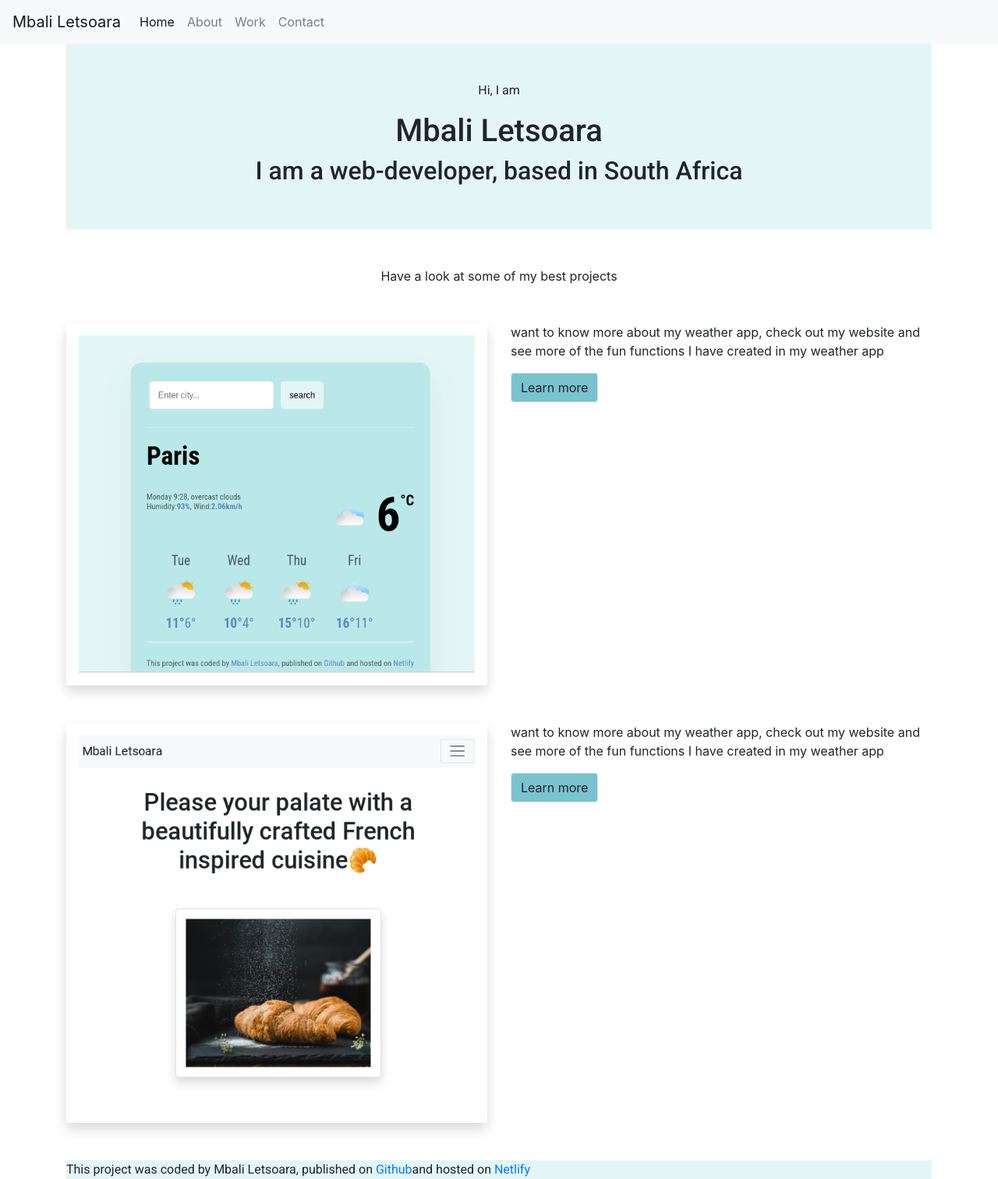
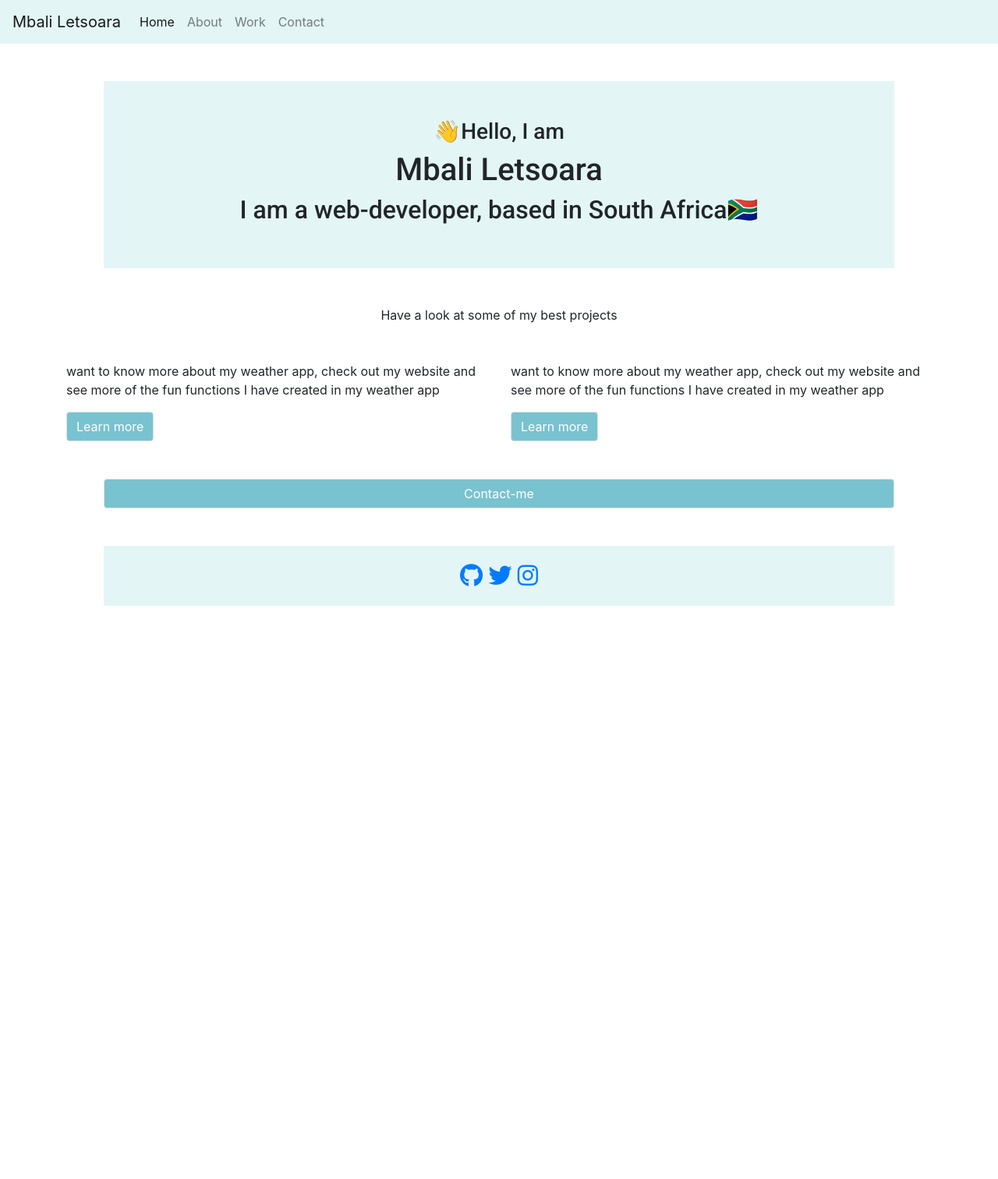
Before and after one commit to Mbalie3737/portfolio-project, a plain HTML site: page index.html in a window 1280 px wide. Shown: the whole page at 78% size. After the commit the page ends 825 px from the top, so only its background shows below. Drawn offline with nearby package versions, Linux system fonts and the light colour scheme.

Commit message:
added css,button and made website SEO friendly

```diff
--- a/index.html
+++ b/index.html
@@ -3,55 +3,65 @@
 <head>
     <meta charset="UTF-8">
     <meta name="viewport" content="width=device-width, initial-scale=1.0">
+    <meta name="description" content="Mbali-Letsoara-is a web-developer_front-end">
     <link rel="stylesheet" href="https://cdn.jsdelivr.net/npm/bootstrap@4.3.1/dist/css/bootstrap.min.css" integrity="sha384-ggOyR0iXCbMQv3Xipma34MD+dH/1fQ784/j6cY/iJTQUOhcWr7x9JvoRxT2MZw1T" crossorigin="anonymous">
     <link rel="stylesheet" href="styles.css">
     <link rel="preconnect" href="https://fonts.googleapis.com">
 <link rel="preconnect" href="https://fonts.gstatic.com" crossorigin>
 <link href="https://fonts.googleapis.com/css2?family=Barlow+Semi+Condensed:ital,wght@0,100;0,200;0,300;0,400;0,500;0,600;0,700;0,800;0,900;1,100;1,200;1,300;1,400;1,500;1,600;1,700;1,800;1,900&family=Roboto:ital,wght@0,100;0,300;0,400;0,500;0,700;0,900;1,100;1,300;1,400;1,500;1,700;1,900&display=swap" rel="stylesheet">
-    <title>Mbali Letsoara</title>
+<script src="https://kit.fontawesome.com/10a7e9a9ff.js" crossorigin="anonymous"></script>
+
+    <title>Mbali Letsoara_front-end-developer</title>
 </head>
 <body>
-    <nav class="navbar navbar-expand-lg navbar-light bg-light">
+    <nav class="navbar navbar-expand-lg navbar-light">
         <a class="navbar-brand" href="#">Mbali Letsoara</a>
         <button class="navbar-toggler" type="button" data-toggle="collapse" data-target="#navbarNavAltMarkup" aria-controls="navbarNavAltMarkup" aria-expanded="false" aria-label="Toggle navigation">
           <span class="navbar-toggler-icon"></span>
         </button>
         <div class="collapse navbar-collapse" id="navbarNavAltMarkup">
           <div class="navbar-nav">
-            <a class="nav-item nav-link active" href="#">Home <span class="sr-only">(current)</span></a>
-            <a class="nav-item nav-link" href="about.html">About</a>
-            <a class="nav-item nav-link" href="work.html">Work</a>
-            <a class="nav-item nav-link" href="contact.html">Contact</a>
+            <a class="nav-item nav-link active" href="#" title="home-page">Home <span class="sr-only">(current)</span></a>
+            <a class="nav-item nav-link" href="about.html" title="about-me">About</a>
+            <a class="nav-item nav-link" href="work.html" title="my-work">Work</a>
+            <a class="nav-item nav-link" href="contact.html" title="Contact-me">Contact</a>
           </div>
         </div>
       </nav>
     <div class="container">
-        <div class="hero-container text-center p-5">
-        <p>Hi, I am</p>
+        <div class="hero-container text-center p-5 m-5">
+        <h3>👋Hello, I am</h3>
         <h1>Mbali Letsoara</h1>
-        <h2>I am a web-developer, based in South Africa</h2>
+        <h2>I am a web-developer, based in South Africa🇿🇦 </h2>
         </div>
     <p class="text-center m-5">Have a look at some of my best projects</p>
     <div class="web-container">
         <div class="row">
-            <div class="col-6">
-    <img src="images/My weather-app.png" alt="" class="img-fluid shadow p-3 mb-5 bg-white rounded">
+            <div class="col-6 d-md-none">
+    <img src="images/My weather-app.png" alt="weather-app-image" class="img-fluid shadow p-3 mb-5 bg-white rounded">
     </div>
     <div class="col-6">
     <p>want to know more about my weather app, check out my website and see more of the fun functions I have created in my weather app</p>
     <a href="#" class="btn button  border">Learn more</a>
     </div>
-    <div class="col-6">
-    <img src="images/Croissant-website.png" alt="" class="img-fluid shadow p-3 mb-5 bg-white rounded ">
+    <div class="col-6 d-md-none">
+    <img src="images/Croissant-website.png" alt="Croissant-website-image" class="img-fluid shadow p-3 mb-5 bg-white rounded ">
     </div>
     <div class="col-6">
     <p>want to know more about my weather app, check out my website and see more of the fun functions I have created in my weather app</p>
-<a href="#" class="btn button border">Learn more</a>
+<a href="#" title="learn-more-button" class="btn button border">Learn more</a>
 </div>
 </div>
 </div>
-<footer>This project was coded by Mbali Letsoara, published on <a href="https://github.com/Mbalie3737">Github</a>and hosted on <a href="https://deft-rabanadas-24fb16.netlify.app/">Netlify</a></footer>
-
+<a href="contact.html#contact-me" title="Contact-me-button" class="btn button border d-block m-5">Contact-me</a>
+<footer class="icons text-center m-5 p-3">
+<a href="https://github.com/Mbalie3737" target="_blank" title="github-profile"><i class="fa-brands fa-github"></i>
+</a>
+<a href="https://twitter.com/Mbalie78546014" target="_blank" title="twitter-profile">
+<i class="fa-brands fa-twitter"></i></a>
+<a href="https://www.instagram.com/mbalie3737/" target="_blank" title="instagram-profile">
+<i class="fa-brands fa-instagram"></i></a>
+</footer>
     <script src="https://code.jquery.com/jquery-3.3.1.slim.min.js" integrity="sha384-q8i/X+965DzO0rT7abK41JStQIAqVgRVzpbzo5smXKp4YfRvH+8abtTE1Pi6jizo" crossorigin="anonymous"></script>
 <script src="https://cdn.jsdelivr.net/npm/popper.js@1.14.7/dist/umd/popper.min.js" integrity="sha384-UO2eT0CpHqdSJQ6hJty5KVphtPhzWj9WO1clHTMGa3JDZwrnQq4sF86dIHNDz0W1" crossorigin="anonymous"></script>
 <script src="https://cdn.jsdelivr.net/npm/bootstrap@4.3.1/dist/js/bootstrap.min.js" integrity="sha384-JjSmVgyd0p3pXB1rRibZUAYoIIy6OrQ6VrjIEaFf/nJGzIxFDsf4x0xIM+B07jRM" crossorigin="anonymous"></script>
--- a/styles.css
+++ b/styles.css
@@ -6,6 +6,11 @@
 }
 .button {
     background-color: #79c2d0;
+    color: white;
+}
+.button:hover {
+  background-color: white;
+  color: black;
 }
 .material-symbols-outlined {
   font-variation-settings:
@@ -30,3 +35,9 @@ footer {
   font-style: normal;
 
 }
+.icons {
+  font-size: 30px;
+}
+.navbar {
+  background-color: #e3f6f5;
+}
```
Also changed, not shown: about.html (+18 -6 lines), contact.html (+12 -10 lines), work.html (+20 -8 lines).
